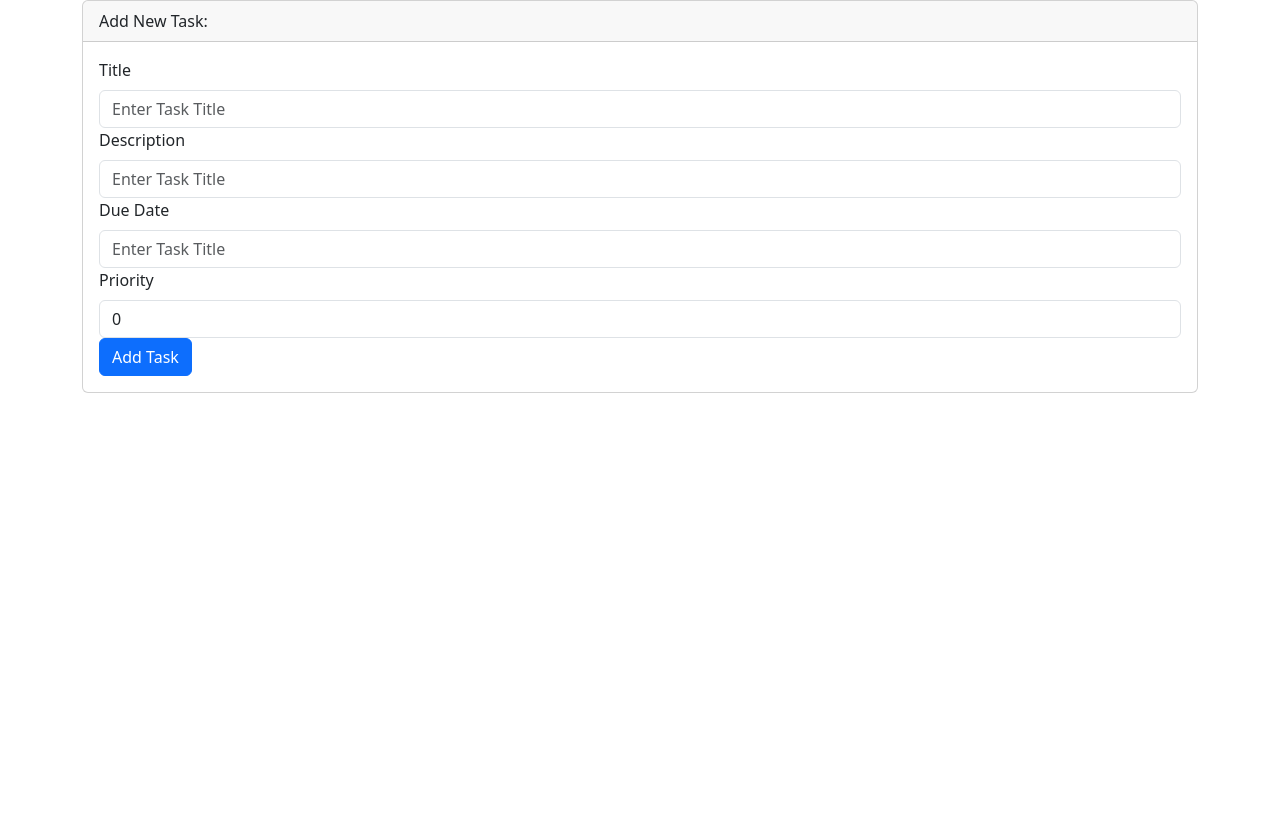
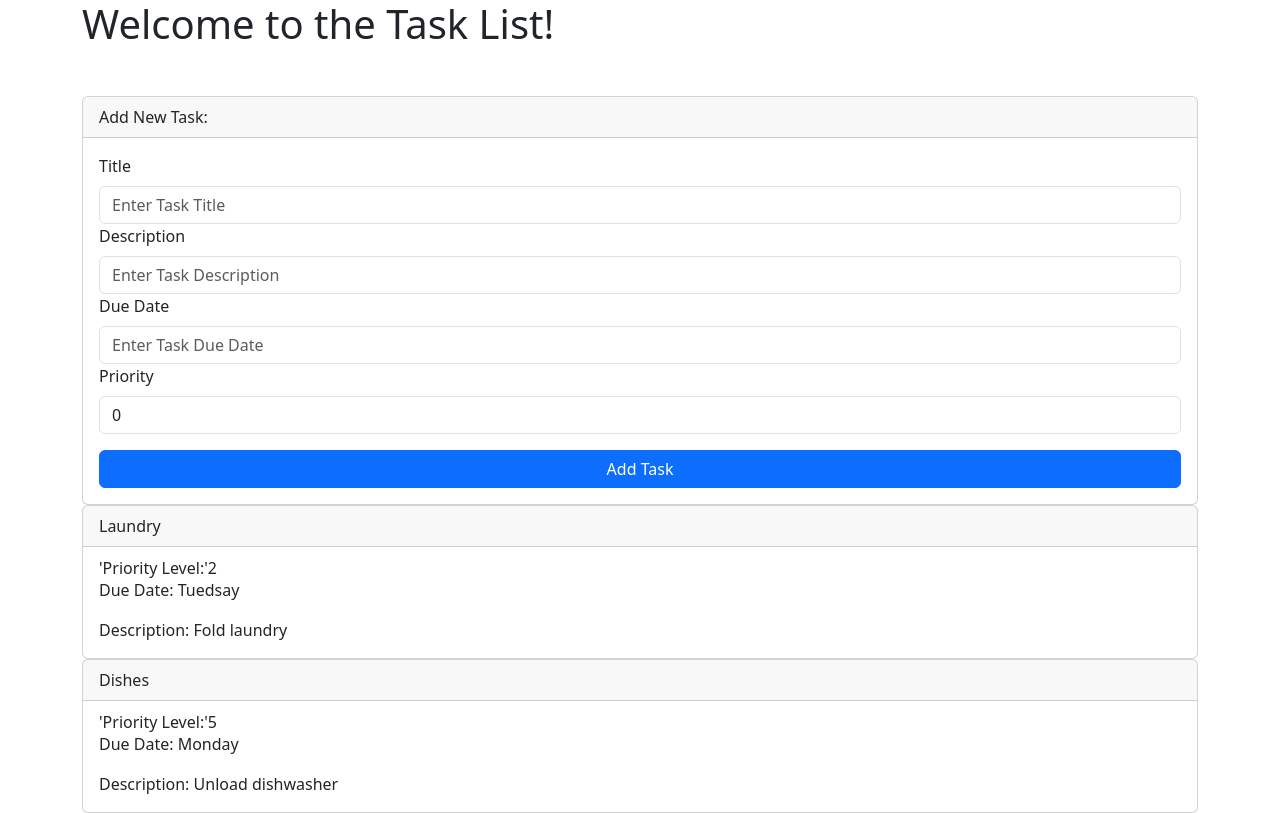
Before and after one commit to lyoung0819/newRepo_wk9_homeworks, a React (Vite) app: page / in a window 1280 px wide. Built offline with nearby package versions, Linux system fonts and the light colour scheme.

Commit message:
debugs & formatting improvements made. task still not adding >:|

```diff
--- a/src/App.tsx
+++ b/src/App.tsx
@@ -6,12 +6,7 @@ import ToDoDisplay from './components/ToDoDisplay';
 
 export default function App() {
     const [newToDo, setNewToDo] = useState<TaskType[]>([]);
-    const [task, setNewTask] = useState<TaskType>()
 
-    const addNewTask = (newTaskData: TaskType) => {
-      const newTask: TaskType = {...newTaskData}
-      setNewToDo([...newToDo, newTask])
-    }
 
     return (
       <Container>
--- a/src/components/CreateTaskForm.tsx
+++ b/src/components/CreateTaskForm.tsx
@@ -2,15 +2,15 @@ import { useState } from 'react';
 import Button from 'react-bootstrap/Button';
 import Card from 'react-bootstrap/Card';
 import Form from 'react-bootstrap/Form';
-import { TaskType } from '../types';
+import { TaskFormDataType } from '../types';
 
 
 type CreateTaskFormProps = {
-    addNewTask: (newTaskData: TaskType) => void
+    addNewTask: (data: TaskFormDataType) => void
 }
 
-export default function CreateTasksForm() {
-    const [newTask, setNewTask] = useState<TaskType>({ title: '', description: '', dueDate: '', complete: false, priority: 0 })
+export default function CreateTasksForm({ addNewTask }: CreateTaskFormProps) {
+    const [newTask, setNewTask] = useState<TaskFormDataType>({ title: '', description: '', dueDate: '', priority: 0 })
 
     const handleInputChange = (event: React.ChangeEvent<HTMLInputElement>) => {
         console.log(event.target.name, event.target.value);
@@ -20,25 +20,25 @@ export default function CreateTasksForm() {
 
     const handleFormSubmit = (event: React.FormEvent) => {
         event.preventDefault();
-        addNewTask(newTask)
+        addNewTask(newTask);
     }
 
     return (
         <>
-        <Card>
+        <Card className='mt-5'>
             <Card.Header>Add New Task:</Card.Header>
             <Card.Body>
-                <Form onSubmit={handleFormSubmit}>
+                <Form onSubmit={handleFormSubmit} >
                     <Form.Label>Title</Form.Label>
                     <Form.Control name='title' placeholder='Enter Task Title' value={newTask.title} onChange={handleInputChange} />
                     <Form.Label>Description</Form.Label>
-                    <Form.Control name='description' placeholder='Enter Task Title' value={newTask.description} onChange={handleInputChange} />
+                    <Form.Control name='description' placeholder='Enter Task Description' value={newTask.description} onChange={handleInputChange} />
                     <Form.Label>Due Date</Form.Label>
-                    <Form.Control name='dueDate' placeholder='Enter Task Title' value={newTask.dueDate} onChange={handleInputChange} />
+                    <Form.Control name='dueDate' placeholder='Enter Task Due Date' value={newTask.dueDate} onChange={handleInputChange} />
                     <Form.Label>Priority</Form.Label>
-                    <Form.Control name='priority' placeholder='Enter Task Title' value={newTask.priority} onChange={handleInputChange} />
+                    <Form.Control name='priority' placeholder='Enter Task Priority' value={newTask.priority} onChange={handleInputChange} />
                 </Form>
-                <Button type='submit'>Add Task</Button>
+                <Button className='w-100 mt-3' type='submit'>Add Task</Button>
             </Card.Body>
         </Card>
         </>
--- a/src/components/Task.tsx
+++ b/src/components/Task.tsx
@@ -2,13 +2,13 @@
 import { useState } from 'react';
 import { TaskType } from "../types"
 import Card from 'react-bootstrap/Card';
-import Button from 'react-bootstrap/Button'
+// import Button from 'react-bootstrap/Button'
 
 type TaskProps = {
-  newTask: TaskType,
+    task: TaskType,
 }
 
-export default function Task({ newTask }: TaskProps) {
+export default function Task({ task }: TaskProps) {
   let [status, setStatus] = useState(false);
 
 
@@ -20,14 +20,14 @@ export default function Task({ newTask }: TaskProps) {
   return (
     <>
       <Card>
-        <Card.Header>{newTask.title} </Card.Header>
+        <Card.Header>{task.title} </Card.Header>
         <Card.Body>
-          <Card.Subtitle>{newTask.dueDate}</Card.Subtitle>
-          <Card.Subtitle>'Priority Level:'{newTask.priority}</Card.Subtitle>
-          <Card.Text>{newTask.description}</Card.Text>
-          <Button variant='Info' onClick={() => {handleTaskCompleted}}>Mark Completed</Button>
+          <Card.Subtitle>'Priority Level:'{task.priority}</Card.Subtitle>
+          <Card.Text>Due Date: {task.dueDate}</Card.Text>
+          <Card.Text> Description: {task.description}</Card.Text>
         </Card.Body>
       </Card>
     </>
   )
 }
+//         <Button variant='Info' onClick={() => {handleTaskCompleted}}>Mark Completed</Button>
--- a/src/components/ToDoDisplay.tsx
+++ b/src/components/ToDoDisplay.tsx
@@ -1,11 +1,41 @@
+import { useState } from 'react'
+import CreateTasksForm from './CreateTaskForm'
+import { TaskType, TaskFormDataType } from '../types';
+import Task from './Task';
 
-import CreateTasksForm from './CreateTaskForm'
-// type ToDoDisplayProps = {}
+
+type ToDoDisplayProps = {}
+
 
 export default function ToDoDisplay(){
-    console.log('ToDoDisplay')
+    const [tasks, setTasks] = useState<TaskType[]>([
+        {
+            title: "Laundry",
+            description: "Fold laundry",
+            dueDate: "Tuedsay",
+            priority: 2,
+            complete: false
+        },
+        {
+            title: "Dishes",
+            description: "Unload dishwasher",
+            dueDate: "Monday",
+            priority: 5,
+            complete: false
+        }
+    ])
+
+
+    const addNewTask = (newTaskData: TaskFormDataType) => {
+        const newTask: TaskType = {...newTaskData, title:'', description:'', dueDate:'', complete:false, priority:0}
+        setTasks([...tasks, newTask])
+      }
 
     return (
-        <CreateTasksForm />
+        <>
+        <h1>Welcome to the Task List!</h1>
+        <CreateTasksForm addNewTask={addNewTask} />
+        {tasks.map( t => <Task key={t.title} task={t} />)}
+        </>
     )
 }
```
Also changed, not shown: src/types/index.tsx (+7 -0 lines).
